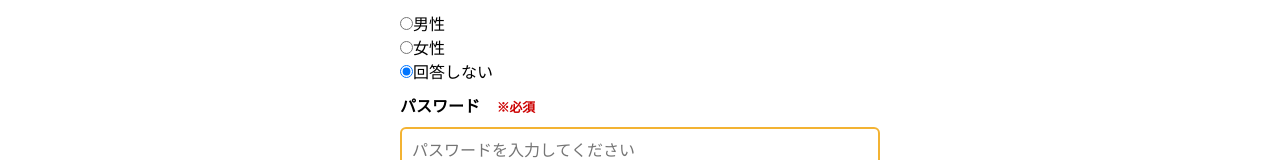
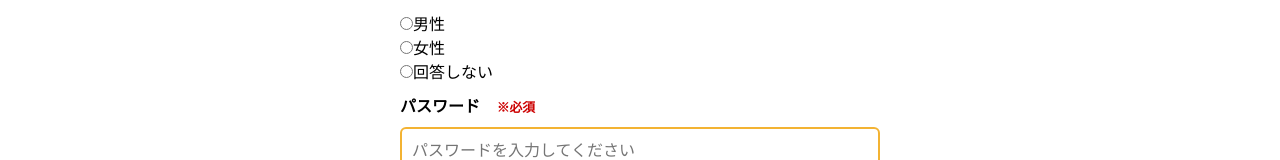
Before and after one commit to solomon011110/cheese-admin-app, a Next.js app: page /subscribe-page in a window 1280 px wide. Shown: the part 550-710 px from the top of the page. Built offline with nearby package versions, Linux system fonts and the light colour scheme.

Commit message:
0806修正

```diff
--- a/src/app/page.tsx
+++ b/src/app/page.tsx
@@ -1,7 +1,7 @@
 "use client"
 import Link from "next/link"
+import hash  from "./lib/hash"
 import { useState } from "react"
-import hash  from "./lib/hash"
 import { redirect } from "next/navigation"
 
 
--- a/src/app/subscribe-page/page.tsx
+++ b/src/app/subscribe-page/page.tsx
@@ -33,6 +33,7 @@ export default function Home() {
       // 1文字以上数字を使用する
       // 1文字以上記号を使用する
       // 英数字記号以外使用不可
+      console.log(userName, email, tel, birthDate, password, c_pass)
   }
   return (
     <form action="success.html">
@@ -62,11 +63,11 @@ export default function Home() {
                 <p>性別</p>
                 <fieldset>
                     <div className="radiobtn">
-                      <input type="radio" id="man" name="gender" onChange={(e) => {e.target.checked}}></input>
+                      <input type="radio" id="man" name="gender"></input>
                       <label htmlFor="man">男性</label><br></br>
-                      <input type="radio" id="woman" name="gender" onChange={(e) => {e.target.checked}}></input>
+                      <input type="radio" id="woman" name="gender"></input>
                       <label htmlFor="woman">女性</label><br></br>
-                      <input type="radio" id="else" name="gender" checked={true} onChange={(e) => {e.target.checked}}></input>
+                      <input type="radio" id="else" name="gender"></input>
                       <label htmlFor="else">回答しない</label>
                     </div>
                 </fieldset>
@@ -82,7 +83,7 @@ export default function Home() {
                 }></input>
 
                 <div className="submit">
-                    <input type="submit" value="会員登録" className="btn"></input>
+                    <input type="submit" value="会員登録" className="btn" onClick={subscribe}></input>
                 </div>
                 <div className="link">
                     <Link href="//">既に会員登録済みの方はこちら</Link>
```
